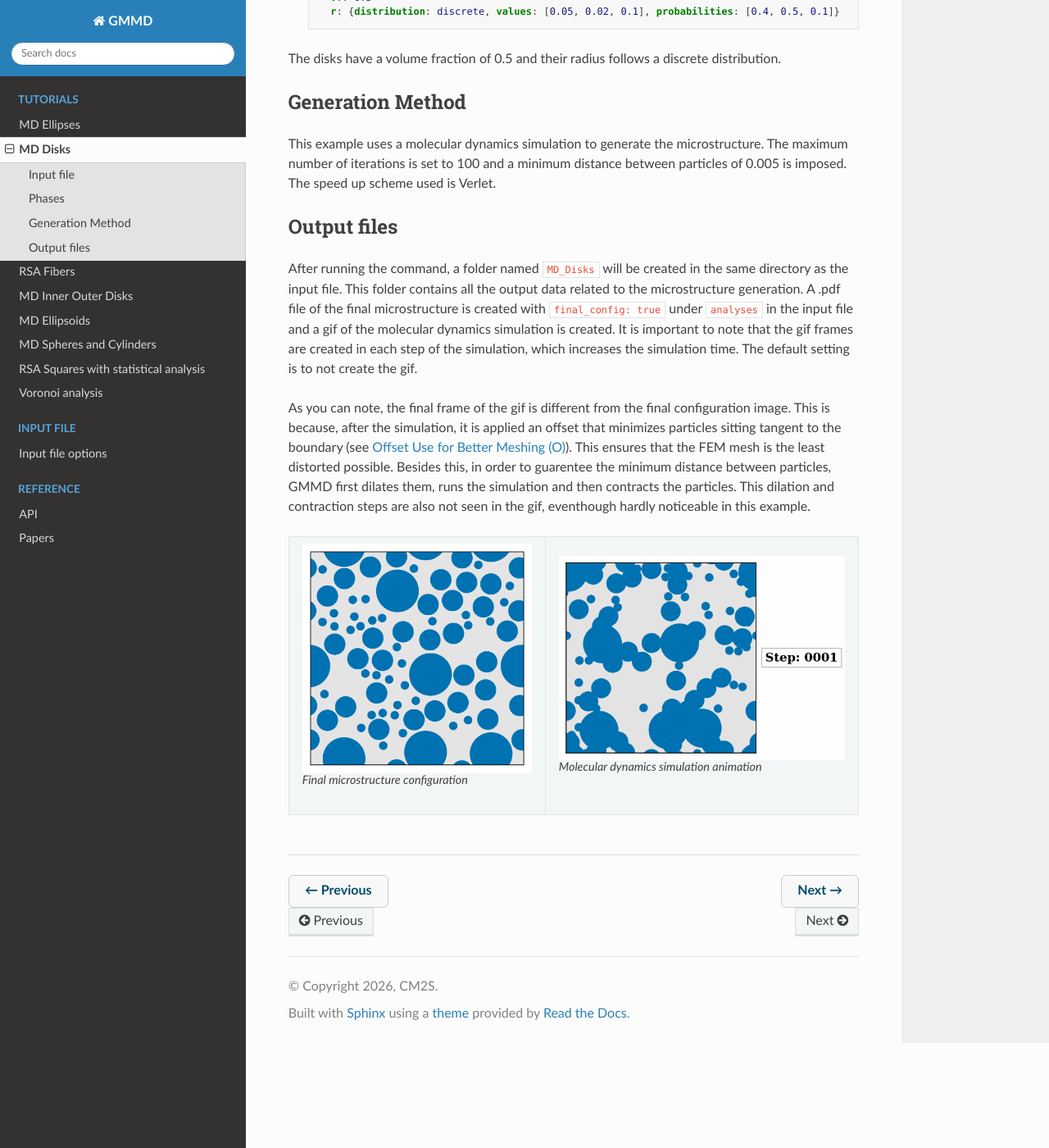
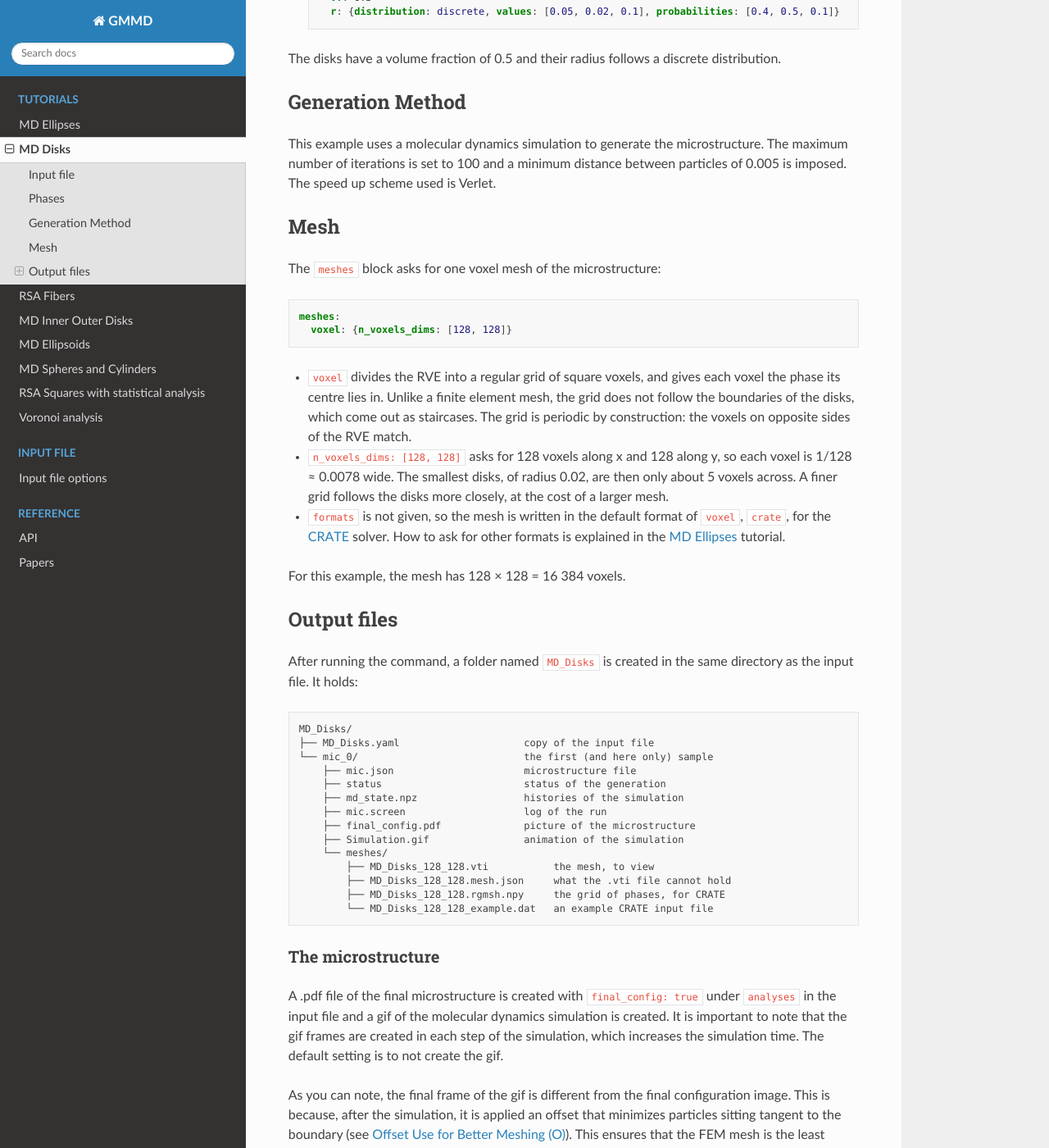
Before and after one commit to CM2S/GMMD, a Sphinx documentation site: the page built from docs/tutorials/MD_Disks/MD_Disks.rst, in a window 1280 px wide and 1400 px high, scrolled down 829 px. Shown: the whole window at 82% size. Built offline with Sphinx 7.4.7 and the Read the Docs theme 3.1.0, drawn with Linux system fonts in a browser that asks for light colours; formulas are drawn with MathJax 3; some of the changed text lies outside the part shown.

Commit message:
Added voxel mesh to the MD_Disks example and updated its Documentation tutorial
Assisted by: Claude Opus 5.5 <noreply@anthropic.com>

```diff
--- a/docs/tutorials/MD_Disks/MD_Disks.rst
+++ b/docs/tutorials/MD_Disks/MD_Disks.rst
@@ -47,10 +47,57 @@ The maximum number of iterations is set to 100 and a minimum distance between pa
 The speed up scheme used is Verlet.
 
 
+Mesh
+====
+
+The ``meshes`` block asks for one voxel mesh of the microstructure:
+
+.. code-block:: yaml
+
+   meshes:
+     voxel: {n_voxels_dims: [128, 128]}
+
+- ``voxel`` divides the RVE into a regular grid of square voxels, and gives each voxel
+  the phase its centre lies in. Unlike a finite element mesh, the grid does not follow
+  the boundaries of the disks, which come out as staircases. The grid is periodic by
+  construction: the voxels on opposite sides of the RVE match.
+- ``n_voxels_dims: [128, 128]`` asks for 128 voxels along x and 128 along y, so each
+  voxel is 1/128 ≈ 0.0078 wide. The smallest disks, of radius 0.02, are then only about
+  5 voxels across. A finer grid follows the disks more closely, at the cost of a larger
+  mesh.
+- ``formats`` is not given, so the mesh is written in the default format of ``voxel``,
+  ``crate``, for the `CRATE <https://github.com/bessagroup/CRATE>`_ solver. How to ask
+  for other formats is explained in the :ref:`example_MD_Ellipses` tutorial.
+
+For this example, the mesh has 128 × 128 = 16 384 voxels.
+
 
 Output files
 ============
-After running the command, a folder named ``MD_Disks`` will be created in the same directory as the input file. This folder contains all the output data related to the microstructure generation.
+
+After running the command, a folder named ``MD_Disks`` is created in the same directory
+as the input file. It holds:
+
+.. code-block:: text
+
+   MD_Disks/
+   ├── MD_Disks.yaml                     copy of the input file
+   └── mic_0/                            the first (and here only) sample
+       ├── mic.json                      microstructure file
+       ├── status                        status of the generation
+       ├── md_state.npz                  histories of the simulation
+       ├── mic.screen                    log of the run
+       ├── final_config.pdf              picture of the microstructure
+       ├── Simulation.gif                animation of the simulation
+       └── meshes/
+           ├── MD_Disks_128_128.vti           the mesh, to view
+           ├── MD_Disks_128_128.mesh.json     what the .vti file cannot hold
+           ├── MD_Disks_128_128.rgmsh.npy     the grid of phases, for CRATE
+           └── MD_Disks_128_128_example.dat   an example CRATE input file
+
+The microstructure
+------------------
+
 A .pdf file of the final microstructure is created with ``final_config: true`` under ``analyses`` in the input file and a gif of the molecular dynamics simulation is created. It is important to note that the gif frames are created in each step of the simulation, which increases the simulation time. The default setting is to not create the gif.
 
 As you can note, the final frame of the gif is different from the final configuration image. This is because, after the simulation, it is applied an offset that minimizes particles sitting tangent to the boundary (see :ref:`offset_for_better_meshing`). This ensures that the FEM mesh is the least distorted possible. Besides this, in order to guarentee the minimum distance between particles, GMMD first dilates them, runs the simulation and then contracts the particles. This dilation and contraction steps are also not seen in the gif, eventhough hardly noticeable in this example.
@@ -68,6 +115,39 @@ As you can note, the final frame of the gif is different from the final configur
 
           Molecular dynamics simulation animation
 
+The mesh
+--------
+
+The files in ``meshes/`` are named after the input file and the number of voxels in each
+direction: ``MD_Disks_128_128``.
+
+- ``MD_Disks_128_128.vti`` and ``MD_Disks_128_128.mesh.json`` are the mesh in VTK format
+  and the information that goes with it, as in the :ref:`example_MD_Ellipses` tutorial.
+  For a voxel mesh, the VTK file is an image (``.vti``) instead of an unstructured grid
+  (``.vtu``).
+- ``MD_Disks_128_128.rgmsh.npy`` is the grid of phases that CRATE reads: a NumPy array
+  of 128 × 128 integers, indexed ``[x, y]``, with 0 for the matrix and 1 for the disks.
+  It can also be read in Python with ``numpy.load``.
+- ``MD_Disks_128_128_example.dat`` is an example CRATE input file. It points to the
+  ``.rgmsh.npy`` file and gives the dimensions of the RVE, which the grid does not hold.
+  The materials, the loading and the number of clusters are placeholders, marked
+  ``TODO`` in the file, so that the file runs as written. Replace them with the real
+  values before using the results.
+
+.. list-table::
+   :widths: 50 50
+   :align: center
+
+   * - .. figure:: mesh.png
+          :alt: Voxel mesh of the microstructure
+
+          Voxel mesh of the microstructure: the disks in blue, the matrix in grey.
+     - .. figure:: mesh_zoom.png
+          :alt: Close-up of the voxel mesh
+
+          Close-up of the mesh, where the voxels can be seen. The edges of the disks
+          follow the grid.
+
 
 .. include:: ../../_includes/previous_button.inc
 
```
Also changed, not shown: docs/tutorials/MD_Ellipses/MD_Ellipses.rst (+0 -8 lines), docs/tutorials/MD_Disks/mesh.png (added), docs/tutorials/MD_Disks/mesh_zoom.png (added), 1 other file.
